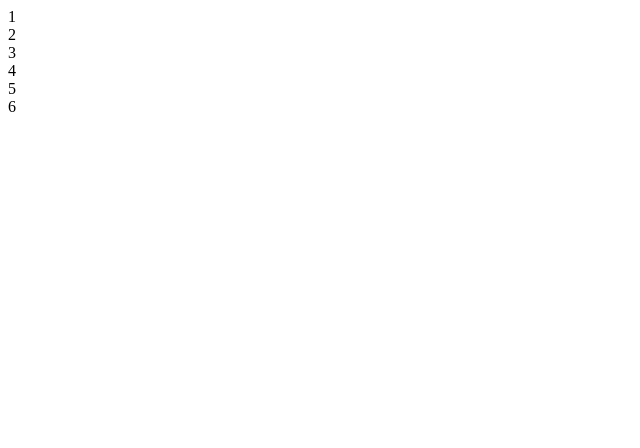
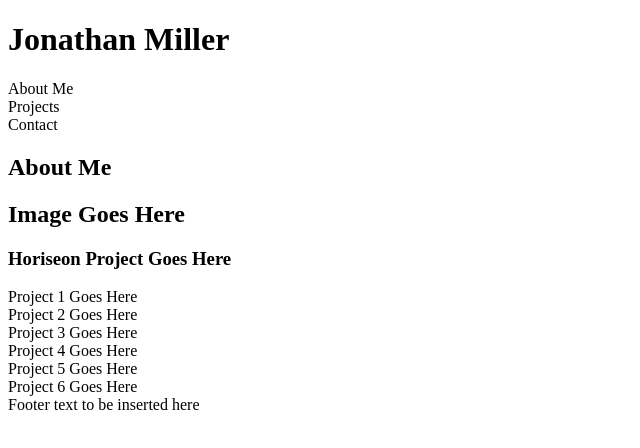
Before and after one commit to 19Miller96/html-css-portfolio, a plain HTML site: page index.html in a window 1280 px wide. Shown: the whole page, without its empty margins (0-640 px from the left). Drawn offline with Linux system fonts and the light colour scheme.

Commit message:
Basic HTML Layout w/placeholders

```diff
--- a/index.html
+++ b/index.html
@@ -8,30 +8,34 @@
 </head>
 <body>
     <header>
+        <h1>Jonathan Miller</h1>
         <nav>
-
+            <div>About Me</div>
+            <div>Projects</div>
+            <div>Contact</div>
         </nav>
     </header>
     <main>
         <section>
-
+            <h2>About Me</h2>
+            <h2>Image Goes Here</h2>
         </section>
         <section>
             <div>
-
+                <h3>Horiseon Project Goes Here</h3>
             </div>
             <div class="flex-container">
-                <div>1</div>
-                <div>2</div>
-                <div>3</div>
-                <div>4</div>
-                <div>5</div>
-                <div>6</div>
+                <div>Project 1 Goes Here</div>
+                <div>Project 2 Goes Here</div>
+                <div>Project 3 Goes Here</div>
+                <div>Project 4 Goes Here</div>
+                <div>Project 5 Goes Here</div>
+                <div>Project 6 Goes Here</div>
               </div>
         </section>
     </main>
     <footer>
-
+        <div>Footer text to be inserted here</div>
     </footer>
 </body>
 </html>
```
